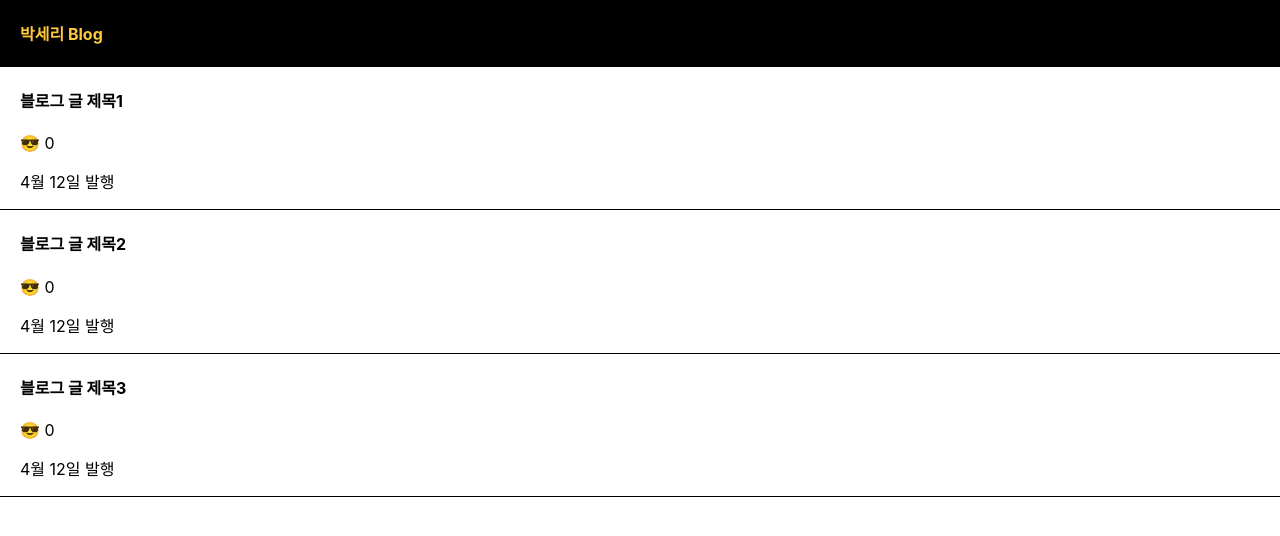
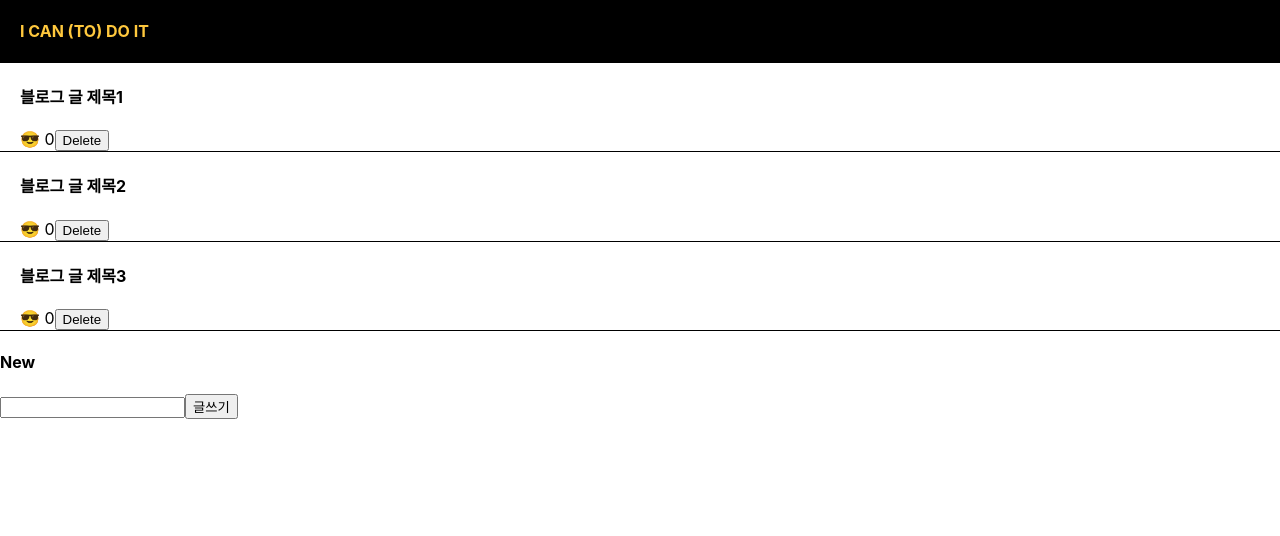
Before and after one commit to impaseri/test, a React (Create React App) app: page / in a window 1280 px wide. Shown: the top 536 px of the page. Built offline with nearby package versions, Linux system fonts and the light colour scheme.

Commit message:
Update App.js

```diff
--- a/src/App.js
+++ b/src/App.js
@@ -8,12 +8,26 @@ function App() {
   let [like, setLike] = useState([0, 0, 0]);
   let [modal, setModal] = useState(false);
   let [title, setTitle] = useState(0);
+  let [input, setInput] = useState('');
+
+  let write =  function(){
+    if(input == '' || input == null || input == undefined){
+      alert('제목을 입력하세요')
+    }else{
+      let copyA = [...a];
+      copyA.unshift(input);
+      setA(copyA);
+      let copyLike2 = [...like];
+      copyLike2.unshift(0);
+      setLike(copyLike2);
+    }
+  }
 
 
   return (
     <div className="App">
       <div className='black-nav'>
-        <h4>박세리 Blog</h4>
+        <h4>I CAN (TO) DO IT</h4>
       </div>
       {
         a.map(function(parm, i){
@@ -21,20 +35,31 @@ function App() {
             <div className='list'>
               <h4 onClick={()=>{
                 setTitle(i);
-                setModal(modal == true ? modal = false : modal = true)}}>
-                {a[i]}
-              </h4>
-              <span onClick={()=>{
+                setModal(modal == true ? modal = false : modal = true)
+              }}>{a[i]}</h4><span onClick={()=>{
                 let copyLike = [...like];
                 copyLike[i] = copyLike[i] + 1;
-                setLike(copyLike)}}>😎
-              </span> {like[i]}
-              <p>4월 12일 발행</p>
+                setLike(copyLike)}}>😎</span> {like[i]}
+              {/* <p>글쓴이 : 주인장</p> */}
+              <button onClick={()=>{
+                let copyA2 = [...a];
+                copyA2.splice(i, 1);
+                setA(copyA2);
+              }}>Delete</button>
             </div>
           )
         })
       }
-      {modal == true ? <Modal color="#ffc83d" name={a} title={title} /> : null}
+      <div className='input'>
+        <h4>New</h4>
+        <input type="text"  onChange={(e)=>{
+          setInput(e.target.value);
+        }}/>
+        <button onClick={write}>글쓰기</button>
+        {
+          modal == true ? <Modal color="yellow" name={a} title={title} /> : null
+        }
+      </div>
     </div>
   );
 }
```
